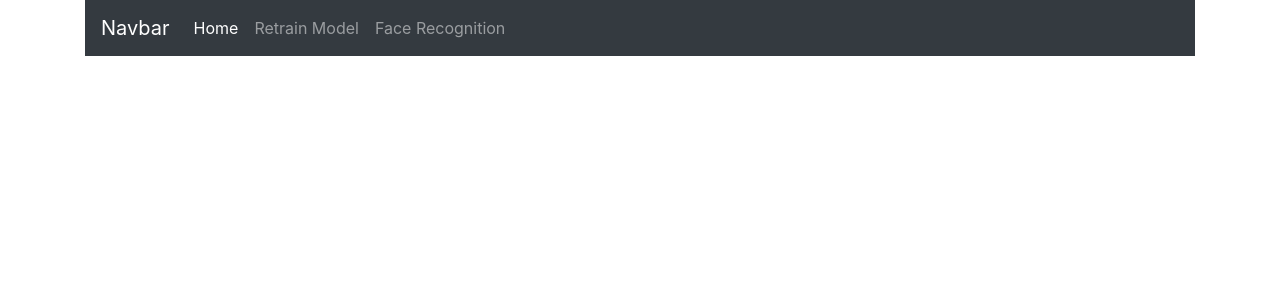
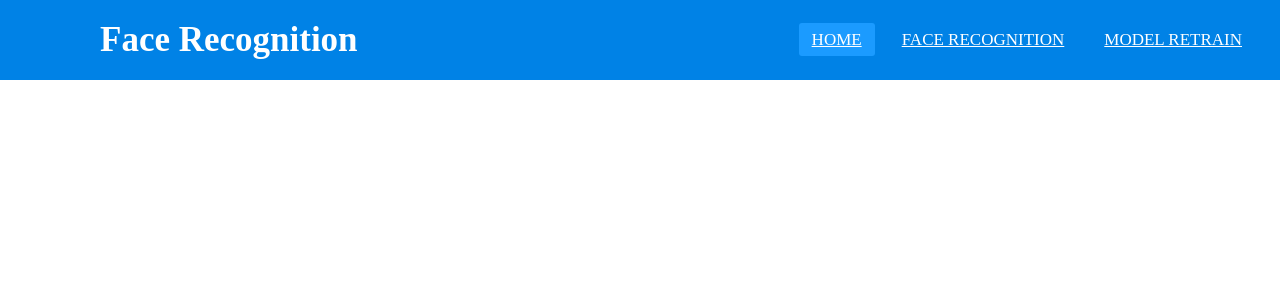
Before and after one commit to IftikharulSami/Face_Recognition, a Flask app: page /face_recognition/ in a window 1280 px wide. Shown: the top 300 px of the page. Run offline with Flask 2, Linux system fonts and the light colour scheme; some libraries are stand-ins or nearby versions.

Commit message:
Add files via upload

```diff
--- a/templates/face_recognition.html
+++ b/templates/face_recognition.html
@@ -1,8 +1,8 @@
 {% extends "layout.html" %}
-{% block title %}About{% endblock %}
+{% block title %}Home{% endblock %}
 {% block head %}
 {{ super() }}
 {% endblock %}
 {% block content %}
-
+<h1>Face Recognition Page</h1>
 {% endblock %}
--- a/templates/index.html
+++ b/templates/index.html
@@ -4,7 +4,7 @@
 {{ super() }}
 {% endblock %}
 {% block content %}
-
+<h1>Home Page</h1>
 {% endblock %}
 
 
--- a/templates/layout.html
+++ b/templates/layout.html
@@ -3,43 +3,49 @@
 <head>
     {% block head %}
     <meta charset="utf-8">
-    <link rel="stylesheet" href="css/styles.css">
-    <meta name="viewport" content="width=device-width, initial-scale=1, shrink-to-fit=no">
-     <link rel="stylesheet" href="https://stackpath.bootstrapcdn.com/bootstrap/4.3.1/css/bootstrap.min.css" integrity="sha384-ggOyR0iXCbMQv3Xipma34MD+dH/1fQ784/j6cY/iJTQUOhcWr7x9JvoRxT2MZw1T" crossorigin="anonymous">
     <title>{% block title %}{% endblock %} - Face Recognition</title>
+    <meta name="viewport" content="width=device-width, initial-scale=1">
+<!--    <link rel="stylesheet" href="https://stackpath.bootstrapcdn.com/bootstrap/4.3.1/css/bootstrap.min.css" integrity="sha384-ggOyR0iXCbMQv3Xipma34MD+dH/1fQ784/j6cY/iJTQUOhcWr7x9JvoRxT2MZw1T" crossorigin="anonymous">-->
+    <link rel="stylesheet" href="static/css/main.css" />
+<!--    <script src="https://kit.fontawesome.com/a076d05399.js"></script>-->
     {% endblock %}
 </head>
 <body>
-<div class="container">
-        <nav class="navbar navbar-expand-lg navbar-dark bg-dark">
-            <a class="navbar-brand" href="#">Navbar</a>
-            <button class="navbar-toggler" type="button" data-toggle="collapse" data-target="#navbarSupportedContent" aria-controls="navbarSupportedContent" aria-expanded="false" aria-label="Toggle navigation">
-                <span class="navbar-toggler-icon"></span>
-            </button>
-
-            <div class="collapse navbar-collapse" id="navbarSupportedContent">
-                <ul class="navbar-nav mr-auto">
-                    <li class="nav-item active">
-                        <a class="nav-link" href="{{ url_for('home') }}">Home <span class="sr-only">(current)</span></a>
-                    </li>
-                    <li class="nav-item">
-                        <a class="nav-link" href="{{ url_for('retrain') }}">Retrain Model</a>
-                    </li>
-                    <li class="nav-item">
-                        <a class="nav-link" href="{{ url_for('recog') }}">Face Recognition</a>
-                    </li>
-                </ul>
-            </div>
-        </nav>
-</div>
-    <script src="https://code.jquery.com/jquery-3.3.1.slim.min.js" integrity="sha384-q8i/X+965DzO0rT7abK41JStQIAqVgRVzpbzo5smXKp4YfRvH+8abtTE1Pi6jizo" crossorigin="anonymous"></script>
-    <script src="https://cdnjs.cloudflare.com/ajax/libs/popper.js/1.14.7/umd/popper.min.js" integrity="sha384-UO2eT0CpHqdSJQ6hJty5KVphtPhzWj9WO1clHTMGa3JDZwrnQq4sF86dIHNDz0W1" crossorigin="anonymous"></script>
-    <script src="https://stackpath.bootstrapcdn.com/bootstrap/4.3.1/js/bootstrap.min.js" integrity="sha384-JjSmVgyd0p3pXB1rRibZUAYoIIy6OrQ6VrjIEaFf/nJGzIxFDsf4x0xIM+B07jRM" crossorigin="anonymous"></script>
-    <div id="content">{% block content %}{% endblock %}</div>
-    <div id="footer">
-<!--      {% block footer %}-->
-<!--      &copy; Copyright 2010 by <a href="http://domain.invalid/">you</a>.-->
-<!--      {% endblock %}-->
-    </div>
+<nav>
+    <label class="logo">Face Recognition</label>
+    <ul>
+        <li><a class="active" href="{{ url_for('home') }}">Home</a></li>
+        <li><a href="{{ url_for('recog') }}">Face Recognition</a></li>
+        <li><a href="{{ url_for('retrain') }}">Model Retrain</a></li>
+    </ul>
+</nav>
 </body>
 </html>
+
+<!--<div class="container">-->
+<!--        <nav class="navbar navbar-expand-lg navbar-dark bg-dark">-->
+<!--            <a class="navbar-brand" href="#">Navbar</a>-->
+<!--            <button class="navbar-toggler" type="button" data-toggle="collapse" data-target="#navbarSupportedContent" aria-controls="navbarSupportedContent" aria-expanded="false" aria-label="Toggle navigation">-->
+<!--                <span class="navbar-toggler-icon"></span>-->
+<!--            </button>-->
+
+<!--            <div class="collapse navbar-collapse" id="navbarSupportedContent">-->
+<!--                <ul class="navbar-nav mr-auto">-->
+<!--                    <li class="nav-item active">-->
+<!--                        <a class="nav-link" href="{{ url_for('home') }}">Home <span class="sr-only">(current)</span></a>-->
+<!--                    </li>-->
+<!--                    <li class="nav-item">-->
+<!--                        <a class="nav-link" href="{{ url_for('retrain') }}">Retrain Model</a>-->
+<!--                    </li>-->
+<!--                    <li class="nav-item">-->
+<!--                        <a class="nav-link" href="{{ url_for('recog') }}">Face Recognition</a>-->
+<!--                    </li>-->
+<!--                </ul>-->
+<!--            </div>-->
+<!--        </nav>-->
+<!--</div>-->
+<!--    <script src="https://code.jquery.com/jquery-3.3.1.slim.min.js" integrity="sha384-q8i/X+965DzO0rT7abK41JStQIAqVgRVzpbzo5smXKp4YfRvH+8abtTE1Pi6jizo" crossorigin="anonymous"></script>-->
+<!--    <script src="https://cdnjs.cloudflare.com/ajax/libs/popper.js/1.14.7/umd/popper.min.js" integrity="sha384-UO2eT0CpHqdSJQ6hJty5KVphtPhzWj9WO1clHTMGa3JDZwrnQq4sF86dIHNDz0W1" crossorigin="anonymous"></script>-->
+<!--    <script src="https://stackpath.bootstrapcdn.com/bootstrap/4.3.1/js/bootstrap.min.js" integrity="sha384-JjSmVgyd0p3pXB1rRibZUAYoIIy6OrQ6VrjIEaFf/nJGzIxFDsf4x0xIM+B07jRM" crossorigin="anonymous"></script>-->
+<!--    <div id="content">{% block content %}{% endblock %}</div>-->
+<!--    <div id="footer">-->
--- a/templates/retrain.html
+++ b/templates/retrain.html
@@ -5,5 +5,4 @@
 {% endblock %}
 {% block content %}
     <div id="insideopencv"><img src="{{url_for('retrain')}}" width="800" height="800"></img></div>
-
 {% endblock %}
```
